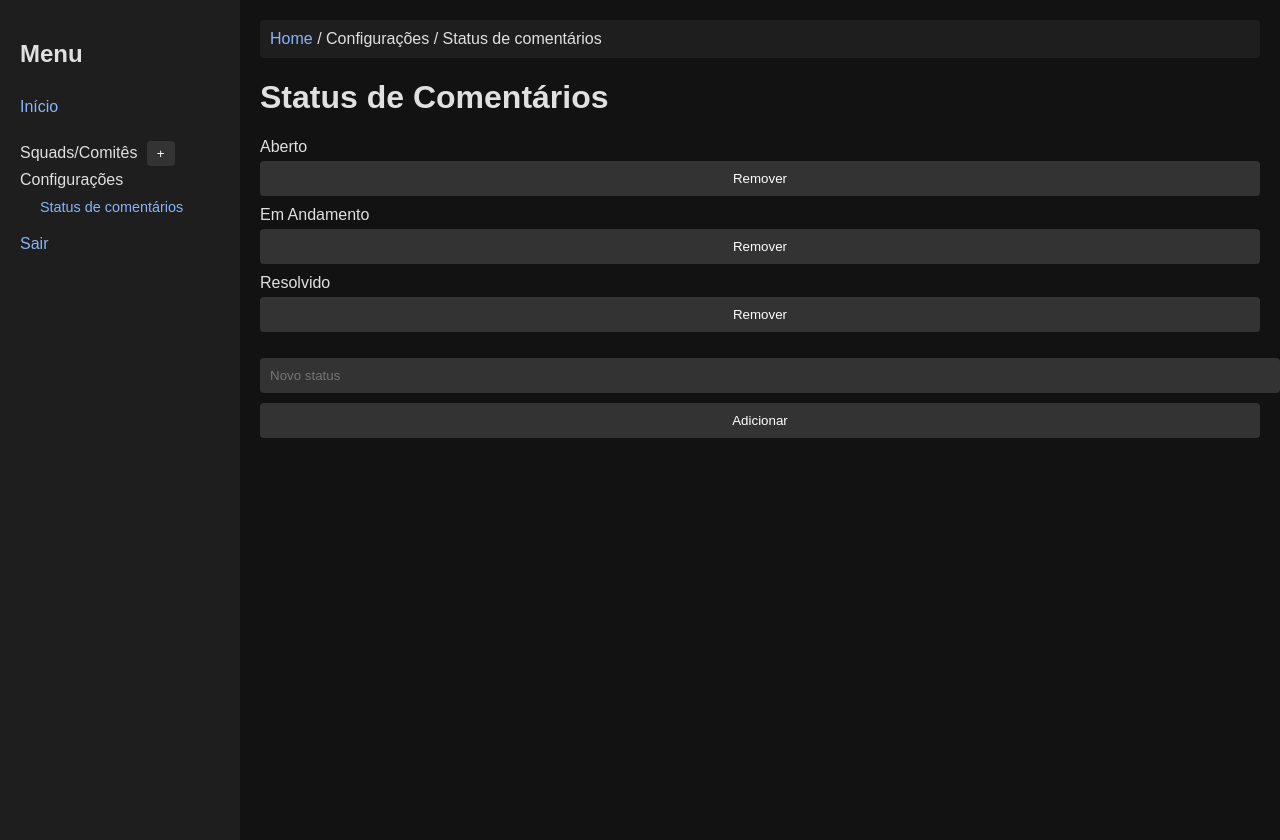
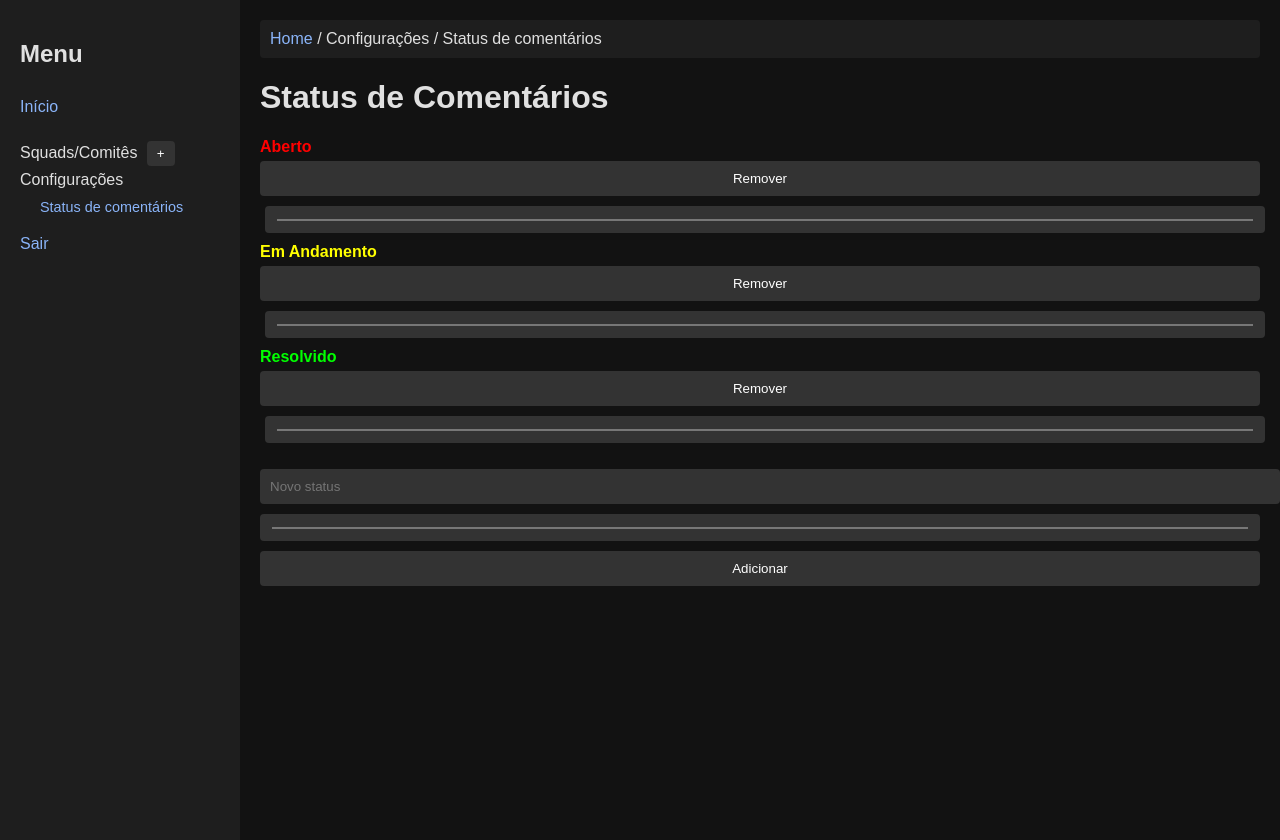
Before and after one commit to hdfmacedo/safehm, a PHP site: page /index.php?config=statuses in a window 1280 px wide. Run offline with PHP 8.4, Linux system fonts and the light colour scheme; the visitor is signed in with stand-in values (Sample User, id 1).

Commit message:
Add color support for comment statuses (#8)

```diff
--- a/controllers/CommentStatusController.php
+++ b/controllers/CommentStatusController.php
@@ -6,8 +6,12 @@ class CommentStatusController {
         return CommentStatus::getAll();
     }
 
-    public function addStatus(string $status): void {
-        CommentStatus::add($status);
+    public function addStatus(string $status, string $color): void {
+        CommentStatus::add($status, $color);
+    }
+
+    public function updateStatus(string $status, string $color): void {
+        CommentStatus::updateColor($status, $color);
     }
 
     public function removeStatus(string $status): void {
--- a/index.php
+++ b/index.php
@@ -29,7 +29,10 @@ if ($_SERVER['REQUEST_METHOD'] === 'POST') {
             exit;
         }
     } elseif (isset($_POST['action']) && $_POST['action'] === 'add_status' && isset($_SESSION['user'])) {
-        $statusController->addStatus($_POST['status'] ?? '');
+        $statusController->addStatus($_POST['status'] ?? '', $_POST['color'] ?? '#ffffff');
+        $statuses = $statusController->getStatuses();
+    } elseif (isset($_POST['action']) && $_POST['action'] === 'update_status' && isset($_SESSION['user'])) {
+        $statusController->updateStatus($_POST['status'] ?? '', $_POST['color'] ?? '#ffffff');
         $statuses = $statusController->getStatuses();
     } elseif (isset($_POST['action']) && $_POST['action'] === 'remove_status' && isset($_SESSION['user'])) {
         $statusController->removeStatus($_POST['status'] ?? '');
@@ -74,6 +77,10 @@ if (isset($_GET['logout'])) {
 
 if (isset($_SESSION['user'])) {
     $squads = $squadController->getSquads();
+    $statusMap = [];
+    foreach ($statuses as $s) {
+        $statusMap[$s['name']] = $s['color'];
+    }
     if (isset($_GET['config']) && $_GET['config'] === 'statuses') {
         $statuses = $statusController->getStatuses();
         include __DIR__ . '/views/statuses.php';
--- a/models/CommentStatus.php
+++ b/models/CommentStatus.php
@@ -4,7 +4,11 @@ class CommentStatus {
 
     public static function ensure(): void {
         if (!file_exists(self::FILE)) {
-            $default = ['Aberto', 'Em Andamento', 'Resolvido'];
+            $default = [
+                ['name' => 'Aberto', 'color' => '#ff0000'],
+                ['name' => 'Em Andamento', 'color' => '#ffff00'],
+                ['name' => 'Resolvido', 'color' => '#00ff00']
+            ];
             if (!is_dir(dirname(self::FILE))) {
                 mkdir(dirname(self::FILE), 0777, true);
             }
@@ -15,25 +19,42 @@ class CommentStatus {
     public static function getAll(): array {
         self::ensure();
         $data = json_decode(file_get_contents(self::FILE), true);
+        if (is_array($data) && isset($data[0]) && is_string($data[0])) {
+            $data = array_map(fn($s) => ['name' => $s, 'color' => '#ffffff'], $data);
+            file_put_contents(self::FILE, json_encode($data, JSON_PRETTY_PRINT));
+        }
         return is_array($data) ? $data : [];
     }
 
-    public static function add(string $status): void {
+    public static function add(string $status, string $color): void {
         $status = trim($status);
-        if ($status === '') {
+        $color = trim($color);
+        if ($status === '' || $color === '') {
             return;
         }
         $statuses = self::getAll();
-        if (in_array($status, $statuses)) {
-            return;
+        foreach ($statuses as $st) {
+            if ($st['name'] === $status) {
+                return;
+            }
         }
-        $statuses[] = $status;
+        $statuses[] = ['name' => $status, 'color' => $color];
+        file_put_contents(self::FILE, json_encode($statuses, JSON_PRETTY_PRINT));
+    }
+
+    public static function updateColor(string $status, string $color): void {
+        $statuses = self::getAll();
+        foreach ($statuses as &$st) {
+            if ($st['name'] === $status) {
+                $st['color'] = $color;
+            }
+        }
         file_put_contents(self::FILE, json_encode($statuses, JSON_PRETTY_PRINT));
     }
 
     public static function remove(string $status): void {
         $statuses = self::getAll();
-        $statuses = array_values(array_filter($statuses, fn($s) => $s !== $status));
+        $statuses = array_values(array_filter($statuses, fn($s) => $s['name'] !== $status));
         file_put_contents(self::FILE, json_encode($statuses, JSON_PRETTY_PRINT));
     }
 }
--- a/views/statuses.php
+++ b/views/statuses.php
@@ -14,11 +14,18 @@
         <ul class="status-list">
             <?php foreach ($statuses as $st): ?>
                 <li>
-                    <?= htmlspecialchars($st) ?>
+                    <span style="color: <?= htmlspecialchars($st['color']) ?>; font-weight:bold;">
+                        <?= htmlspecialchars($st['name']) ?>
+                    </span>
                     <form method="post" style="display:inline;">
                         <input type="hidden" name="action" value="remove_status">
-                        <input type="hidden" name="status" value="<?= htmlspecialchars($st) ?>">
+                        <input type="hidden" name="status" value="<?= htmlspecialchars($st['name']) ?>">
                         <button type="submit">Remover</button>
+                    </form>
+                    <form method="post" style="display:inline; margin-left:5px;">
+                        <input type="hidden" name="action" value="update_status">
+                        <input type="hidden" name="status" value="<?= htmlspecialchars($st['name']) ?>">
+                        <input type="color" name="color" value="<?= htmlspecialchars($st['color']) ?>" onchange="this.form.submit()">
                     </form>
                 </li>
             <?php endforeach; ?>
@@ -26,6 +33,7 @@
         <form method="post" class="add-status-form">
             <input type="hidden" name="action" value="add_status">
             <input type="text" name="status" placeholder="Novo status" required>
+            <input type="color" name="color" value="#ffffff">
             <button type="submit">Adicionar</button>
         </form>
     </div>
```
Also changed, not shown: views/pauta.php (+8 -2 lines), README.md.
